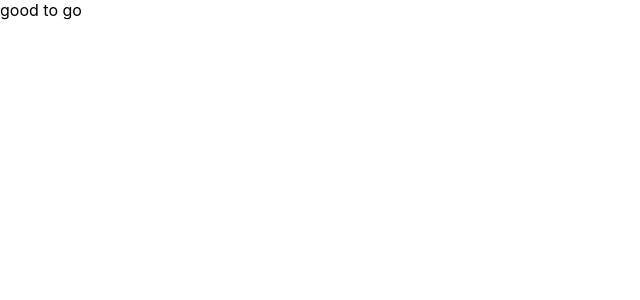
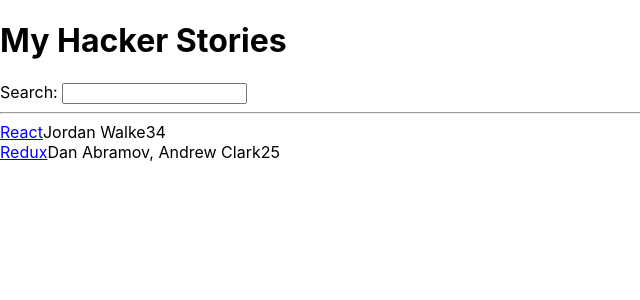
Before and after one commit to duroseau/hacker-stories, a React (Create React App) app: page / in a window 1280 px wide. Shown: the top 300 px of the page, without its empty margins (0-640 px from the left). Built offline with nearby package versions, Linux system fonts and the light colour scheme.

Commit message:
hacker-stories

```diff
--- a/src/App.js
+++ b/src/App.js
@@ -1,12 +1,21 @@
 import React from 'react';
 
 const App = () => {
+  const handleChange = event => {
+    console.log(event.target.value);
+  }
   return (
     <div>
-      good to go
+      <h1>My Hacker Stories</h1>
+
+     <label htmlFor="search">Search: </label>
+     <input id="search" type="text" onChange={handleChange} />
+
+     <hr />
+     <List />
     </div>
-  )
-}
+  );
+};
 const list = [
   {
     title: 'React',
```
